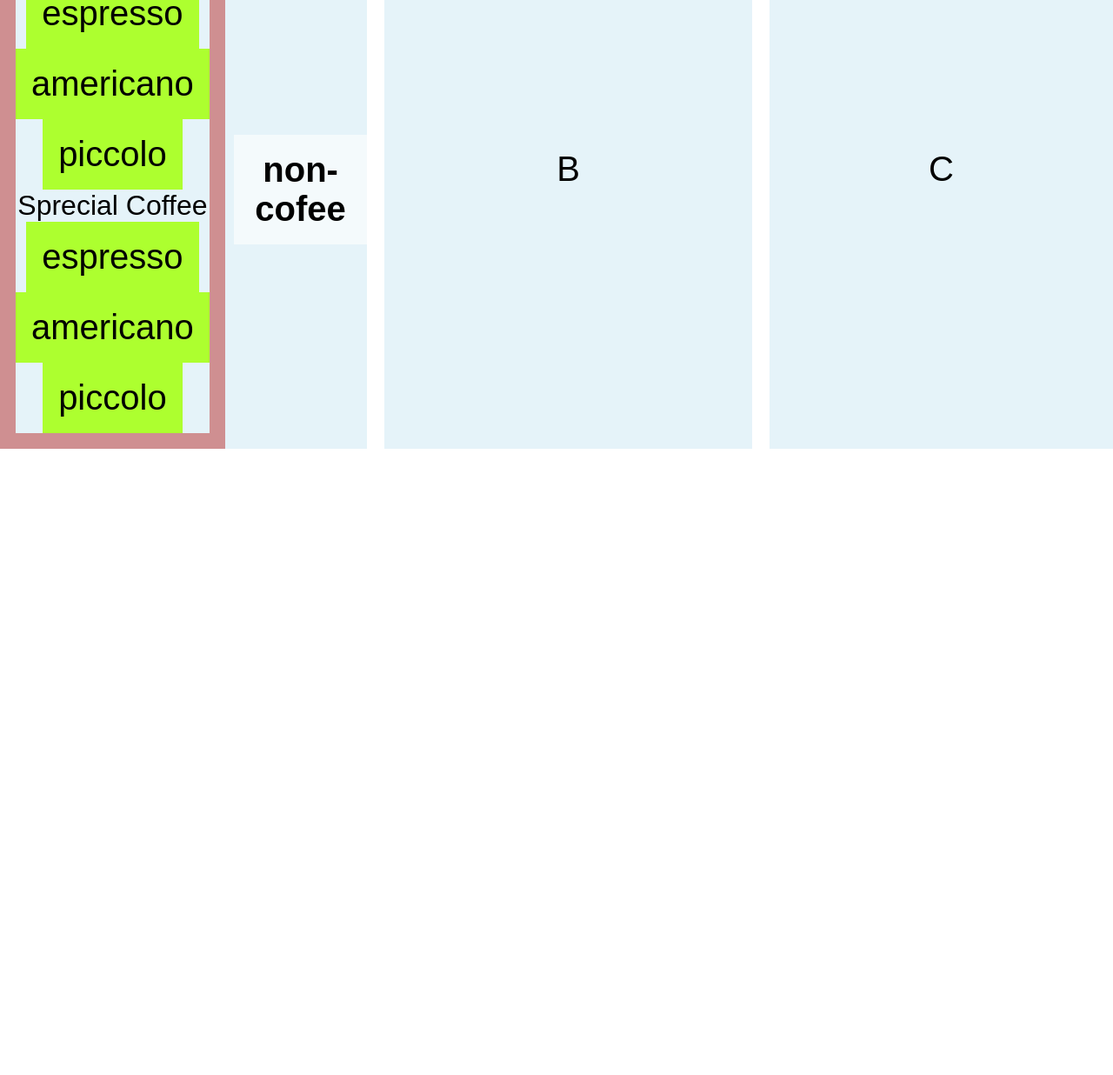
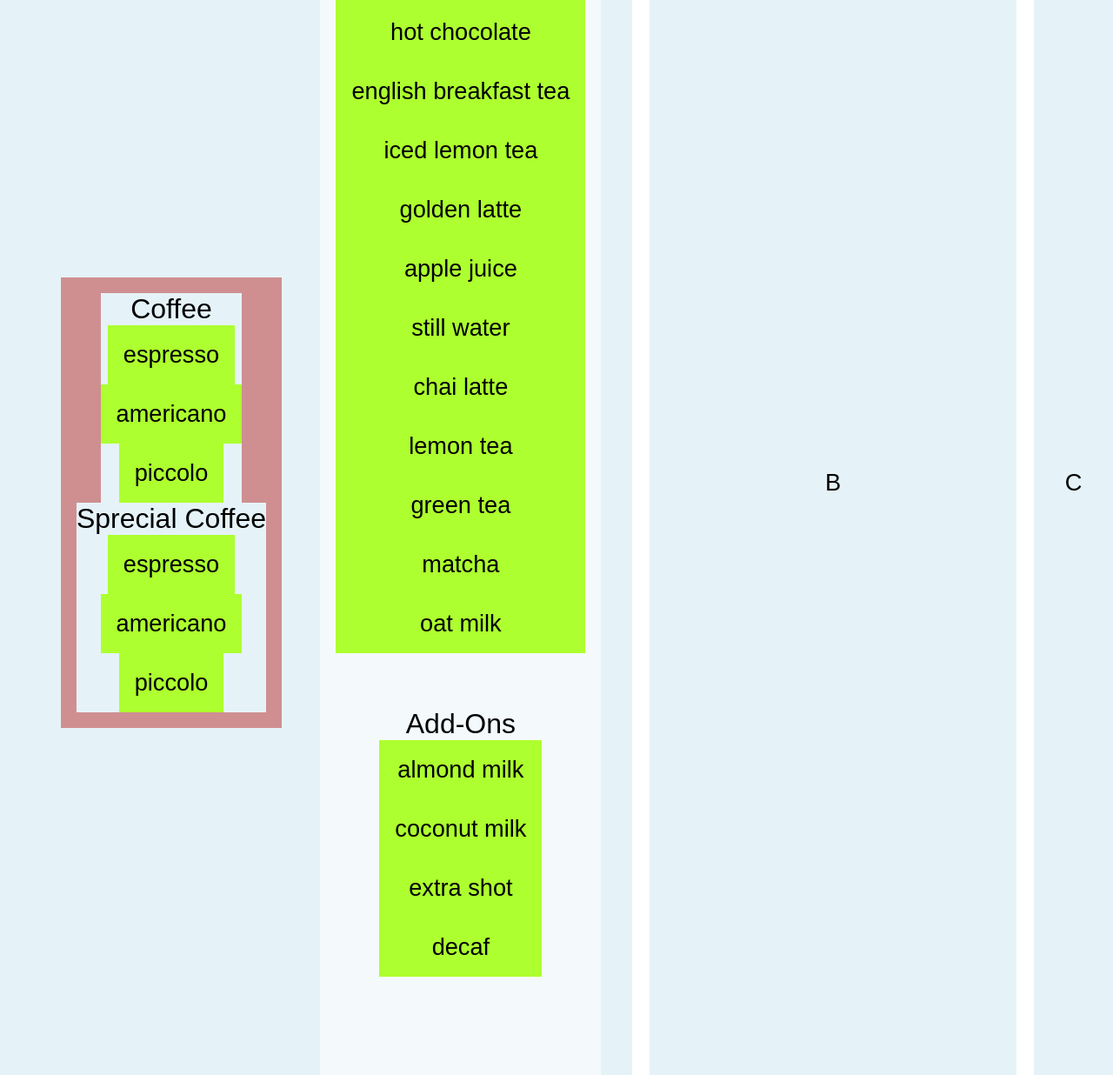
Before and after one commit to alexgeho/Inl3-Given-design, a plain HTML site: page index.html in a window 1280 px wide. Shown: the part 127-1363 px from the top of the page at 87% size. Before the commit the page ends 800 px from the top, so only its background shows below. Drawn offline with Linux system fonts and the light colour scheme.

Commit message:
adding content

```diff
--- a/index.html
+++ b/index.html
@@ -54,7 +54,42 @@
 
 
                                 </div>
-                                <div class="box-5-right">non-cofee</div>
+                                <div class="box-5-right">
+                                    <div class="non-coffee">
+                                        <div class="title">
+                                            <h1>non-coffee</h1>
+                                        </div>
+
+                                        <div class="menuList">kombucha</div>
+                                        <div class="menuList">soft drink</div>
+                                        <div class="menuList">iced matcha</div>
+                                        <div class="menuList">orange juice</div>
+                                        <div class="menuList">earl grey tea</div>
+                                        <div class="menuList">hot chocolate</div>
+
+                                        <div class="menuList">english breakfast tea</div>
+                                        <div class="menuList">iced lemon tea</div>
+                                        <div class="menuList">golden latte</div>
+                                        <div class="menuList">apple juice</div>
+                                        <div class="menuList">still water</div>
+                                        <div class="menuList">chai latte</div>
+
+                                        <div class="menuList">lemon tea</div>
+                                        <div class="menuList">green tea</div>
+                                        <div class="menuList">matcha</div>
+                                        <div class="menuList">oat milk</div>
+                                    </div>
+                                    <div class="add-ons">
+                                        <div class="title">
+                                            <h1>add-ons</h1>
+                                        </div>
+
+                                        <div class="menuList">almond milk</div>
+                                        <div class="menuList">coconut milk</div>
+                                        <div class="menuList">extra shot</div>
+                                        <div class="menuList">decaf</div>
+                                    </div>
+                                </div>
                             </div>
                         </div>
 
--- a/scss/_base.scss
+++ b/scss/_base.scss
@@ -1,6 +1,6 @@
 body {
   font-family: sans-serif;
-  font-size: 40px;
+  font-size: 1.7em;
   width: 100%;
   min-height: 100vh;
 }
--- a/scss/_desktop.scss
+++ b/scss/_desktop.scss
@@ -18,7 +18,6 @@
 
   [class^="box-"] {
       background-color: rgb(229, 243, 249);
-      /* Размещаем контейнеры по центру */
       display: grid;
       place-items: center;
   }
@@ -26,9 +25,7 @@
   .container {
       display: grid;
       gap: 20px;
-
-      /* ! */
-      grid-template-columns: 33% 33% auto;
+      grid-template-columns: auto 33% auto;
   }
 
   .box-inner {
@@ -60,3 +57,16 @@
       text-align: center;
       font-weight: 100;
   }
+
+  .menuList {
+      background: greenyellow;
+      padding: 18px;
+      text-align: center;
+      font-weight: 100;
+  }
+
+  .box-5-right {
+      display: grid;
+      gap: 280px;
+      grid-template-rows: 500px 500px;
+  }
```
Also changed, not shown: scss/content/content.txt (added), scss/main.css, 1 other file.
